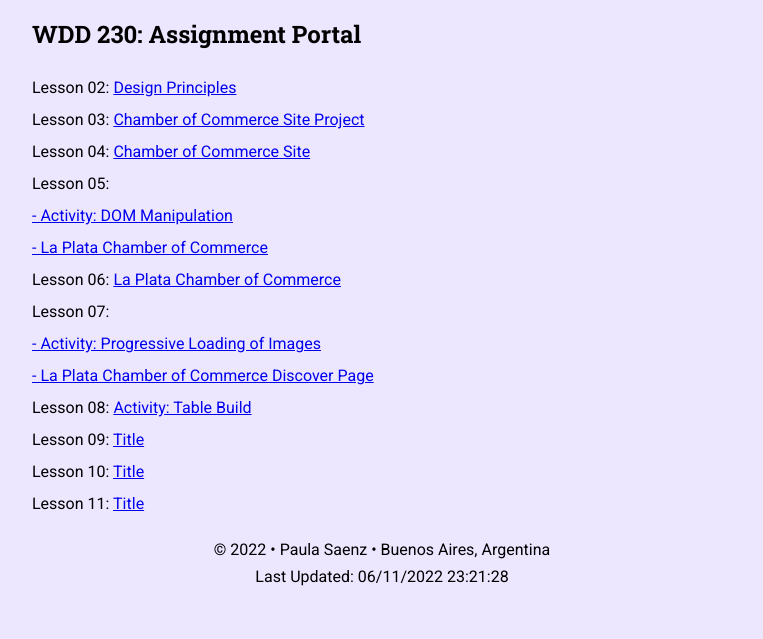
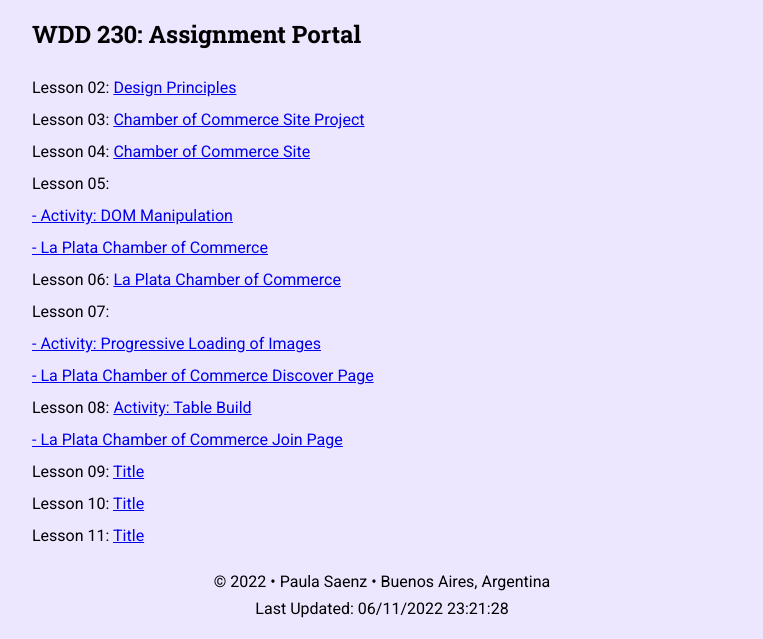
Before and after one commit to paulisaenz/wdd230, a plain HTML site: page index.html in a window 1280 px wide. Shown: the part 235-874 px from the top of the page, without its empty margins (258-1021 px from the left). Before the commit the page ends 842 px from the top, so only its background shows below. Drawn offline with Linux system fonts and the light colour scheme.

Commit message:
Join Page added to main index

```diff
--- a/index.html
+++ b/index.html
@@ -31,7 +31,10 @@
             <li>Lesson 06: <a href="chamber2/index.html" target="_blank">La Plata Chamber of Commerce</a></li>
             <li>Lesson 07: <br><a href="lesson7/lazyload.html" target="_blank">- Activity: Progressive Loading of Images</a> <br>
             <a href="chamber2/discover.html" target="_blank">- La Plata Chamber of Commerce Discover Page</a></li>
-            <li>Lesson 08: <a href="lesson8/tablebuild.html" target="_blank">Activity: Table Build</a></a></li>
+            <li>Lesson 08: <a href="lesson8/tablebuild.html" target="_blank">Activity: Table Build</a>
+            <br>
+            <a href="chamber2/join.html" target="_blank">- La Plata Chamber of Commerce Join Page</a>
+            </li>
             <li>Lesson 09: <a href=" " target="_blank">Title</a></li>
             <li>Lesson 10: <a href=" " target="_blank">Title</a></li>
             <li>Lesson 11: <a href=" " target="_blank">Title</a></li>
```
